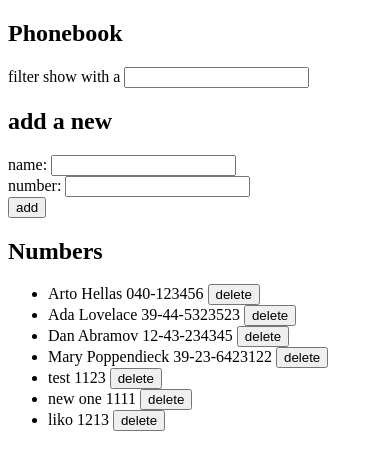
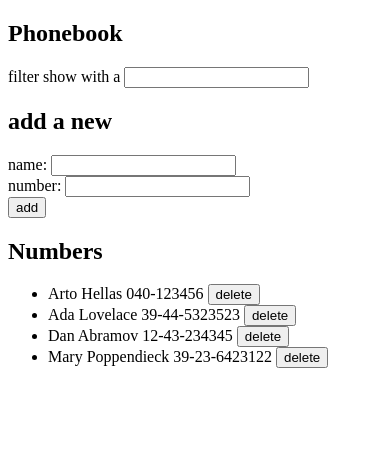
Before and after one commit to askar200018/fullstackopen-2022, a React (Create React App) app in the folder part2/the-phonebook/: page / in a window 390 px wide. Shown: the top 470 px of the page. Built offline with nearby package versions, Linux system fonts and the light colour scheme; data requests are answered from the project's data file.

Commit message:
2.20*: Phonebook step12

```diff
--- a/part2/the-phonebook/db.json
+++ b/part2/the-phonebook/db.json
@@ -19,21 +19,6 @@
       "name": "Mary Poppendieck",
       "number": "39-23-6423122",
       "id": 4
-    },
-    {
-      "name": "test",
-      "number": "1123",
-      "id": 5
-    },
-    {
-      "name": "new one",
-      "number": "1111",
-      "id": 6
-    },
-    {
-      "name": "liko",
-      "number": "1213",
-      "id": 7
     }
   ]
 }
--- a/part2/the-phonebook/src/App.js
+++ b/part2/the-phonebook/src/App.js
@@ -11,6 +11,7 @@ const App = () => {
   const [newPhone, setNewPhone] = useState('');
   const [filter, setFilter] = useState('');
   const [successMessage, setSuccessMessage] = useState(null);
+  const [errorMessage, setErrorMessage] = useState(null);
 
   useEffect(() => {
     personService.getAll().then((initialPersons) => {
@@ -29,19 +30,34 @@ const App = () => {
     }, 2000);
   };
 
+  const showErrorMessage = (message) => {
+    setErrorMessage(message);
+    setTimeout(() => {
+      setErrorMessage(null);
+    }, 2000);
+  };
+
   const updatePerson = (person) => {
     const result = window.confirm(
       `${newName} is already added to the phonebook, replace the old number with a new one? `
     );
     if (result) {
       const updatedPerson = { ...person, number: newPhone };
-      personService.update(person.id, updatedPerson).then((returnedPerson) => {
+      personService
+        .update(person.id, updatedPerson)
+        .then((returnedPerson) => {
           setPersons(
             persons.map((p) => (p.id !== person.id ? p : returnedPerson))
           );
           setNewName('');
           setNewPhone('');
           showSuccessMessage(`Updated ${returnedPerson.name}`);
+        })
+        .catch((error) => {
+          showErrorMessage(
+            `Information of ${person.name} has already been removed from server`
+          );
+          setPersons(persons.filter((p) => p.id !== person.id));
         });
     }
   };
@@ -80,7 +96,8 @@ const App = () => {
   return (
     <div>
       <h2>Phonebook</h2>
-      <Notification message={successMessage} />
+      <Notification type="success" message={successMessage} />
+      <Notification type="error" message={errorMessage} />
       <Filter filter={filter} onChange={(e) => setFilter(e.target.value)} />
 
       <h2>add a new</h2>
--- a/part2/the-phonebook/src/components/Notification.js
+++ b/part2/the-phonebook/src/components/Notification.js
@@ -1,9 +1,9 @@
-const Notification = ({ message }) => {
+const Notification = ({ message, type }) => {
   if (message === null) {
     return null;
   }
 
-  return <div className="success">{message}</div>;
+  return <div className={type}>{message}</div>;
 };
 
 export default Notification;
--- a/part2/the-phonebook/src/index.css
+++ b/part2/the-phonebook/src/index.css
@@ -7,3 +7,13 @@
   padding: 10px;
   margin-bottom: 10px;
 }
+
+.error {
+  color: red;
+  background: lightgrey;
+  font-size: 20px;
+  border-style: solid;
+  border-radius: 5px;
+  padding: 10px;
+  margin-bottom: 10px;
+}
```
Lines whose indentation alone changed are shown as unchanged.
